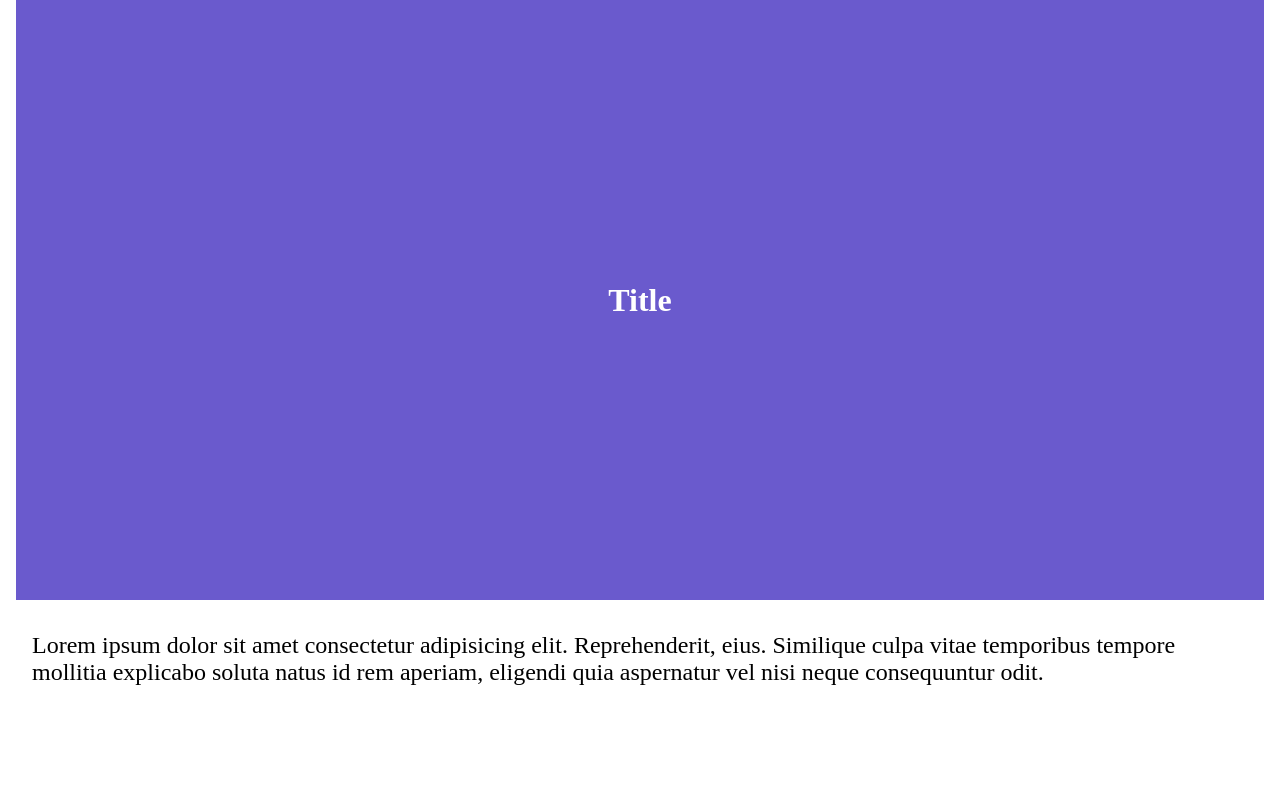
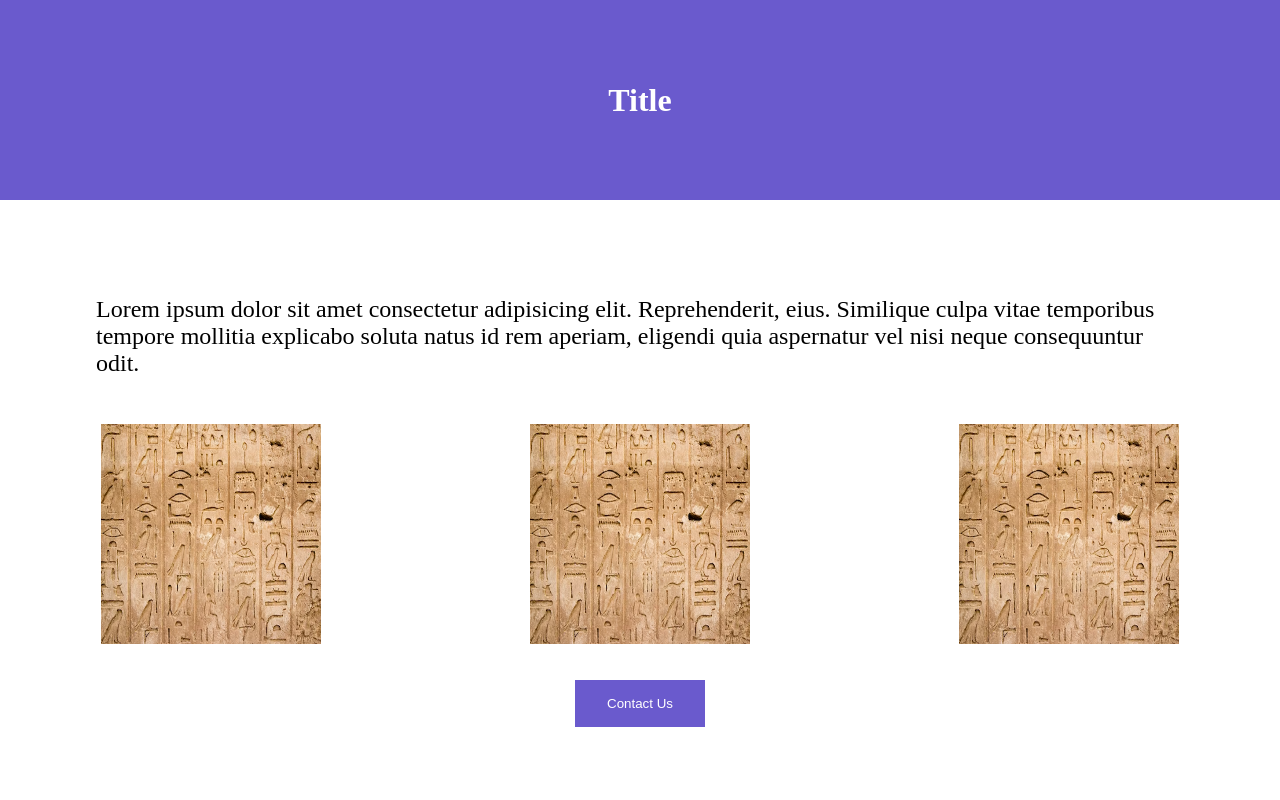
Before and after one commit to sumanthchunduri/50-projects, a plain HTML site: page 1/index.html in a window 1280 px wide. Shown: the top 800 px of the page. Drawn offline with Linux system fonts and the light colour scheme.

Commit message:
changed grid alignment

```diff
--- a/1/styles.css
+++ b/1/styles.css
@@ -6,12 +6,10 @@
 
 .header {
     background: slateblue;
-    height: 75vh;
+    height: 25vh;
     display: flex;
     align-items: center;
     justify-content: center;
-    margin-left: 16px;
-    margin-right: 16px;
 }
 
 .header-h1 {
@@ -26,7 +24,8 @@
 }
 
 .content {
-    height: 30vh;
+    padding: 64px;
+    height: 20vh;
 }
 
 .content p {
@@ -37,9 +36,10 @@
     display: grid;
     gap: 8px;
     grid-template-columns: repeat(3, 1fr);
-    margin-left: 16px;
-    margin-bottom: 16px;
+    place-items: center;
+    margin-bottom: 32px;
 }
+
 
 img {
     width: 220px;
```
